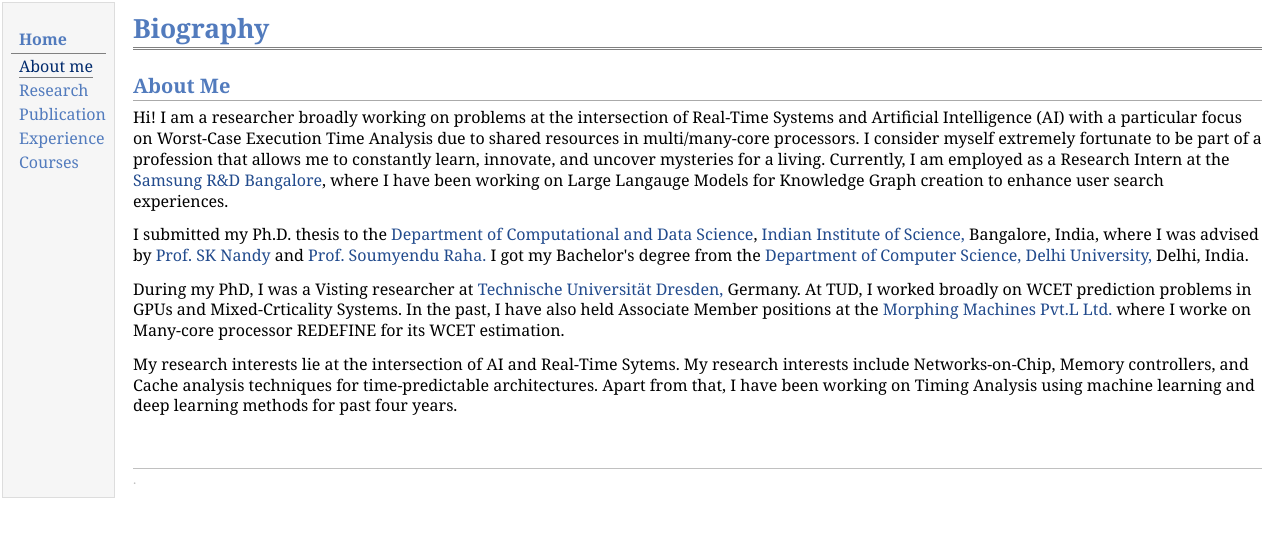
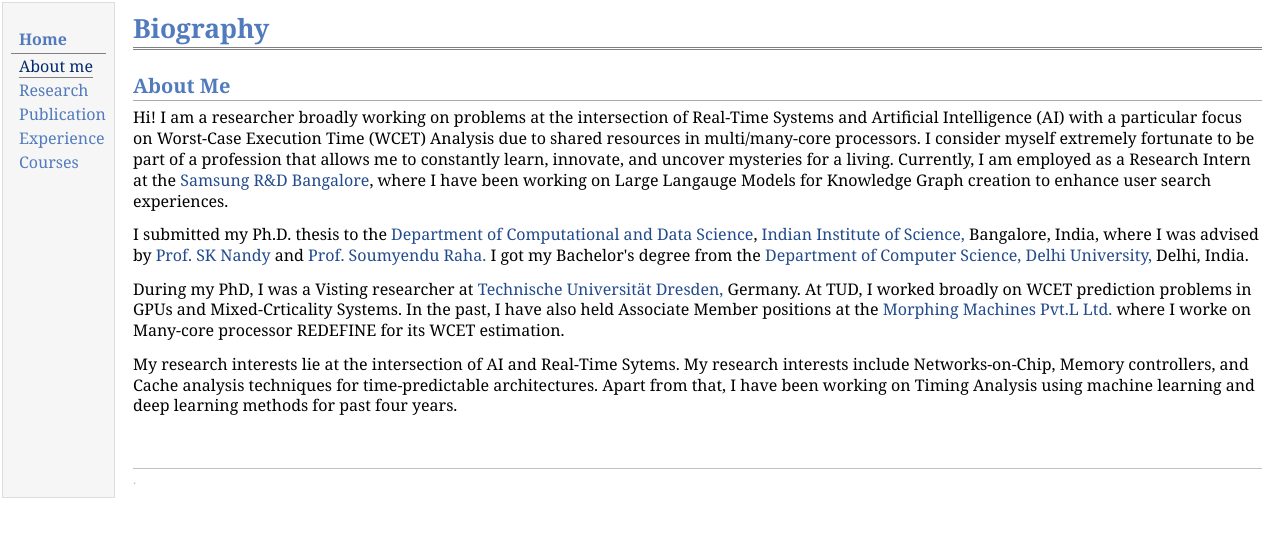
Before and after one commit to viku18/viku18.github.io, a plain HTML site: page about_me.html in a window 1280 px wide. Drawn offline with Linux system fonts and the light colour scheme.

Commit message:
changes 9

```diff
--- a/about_me.html
+++ b/about_me.html
@@ -26,7 +26,7 @@
 <h1>Biography</h1>
 </div>
 <h2>About Me</h2>
-<p> Hi! I am a researcher broadly working on problems at the intersection of Real-Time Systems and Artificial Intelligence (AI) with a particular focus on Worst-Case Execution Time Analysis due to shared resources in multi/many-core processors. I consider myself extremely fortunate to be part of a profession that allows me to constantly learn, innovate, and uncover mysteries for a living. Currently, I am employed as a Research Intern at the <a href="https://research.samsung.com/sri-b" target= "blank"> Samsung R&D Bangalore</a>, where I have been working on Large Langauge Models for Knowledge Graph creation to enhance user search experiences.</p>
+<p> Hi! I am a researcher broadly working on problems at the intersection of Real-Time Systems and Artificial Intelligence (AI) with a particular focus on Worst-Case Execution Time (WCET) Analysis due to shared resources in multi/many-core processors. I consider myself extremely fortunate to be part of a profession that allows me to constantly learn, innovate, and uncover mysteries for a living. Currently, I am employed as a Research Intern at the <a href="https://research.samsung.com/sri-b" target= "blank"> Samsung R&D Bangalore</a>, where I have been working on Large Langauge Models for Knowledge Graph creation to enhance user search experiences.</p>
 
 <!--
 I am hosted by <a href ="https://vyftan.github.io/" target="_blank" > Prof. Vincent Tan </a>  and <a href ="https://www.comp.nus.edu.sg/~scarlett/" target="_blank" > Prof. Jonathan  Scarlett</a>.</p>
```
